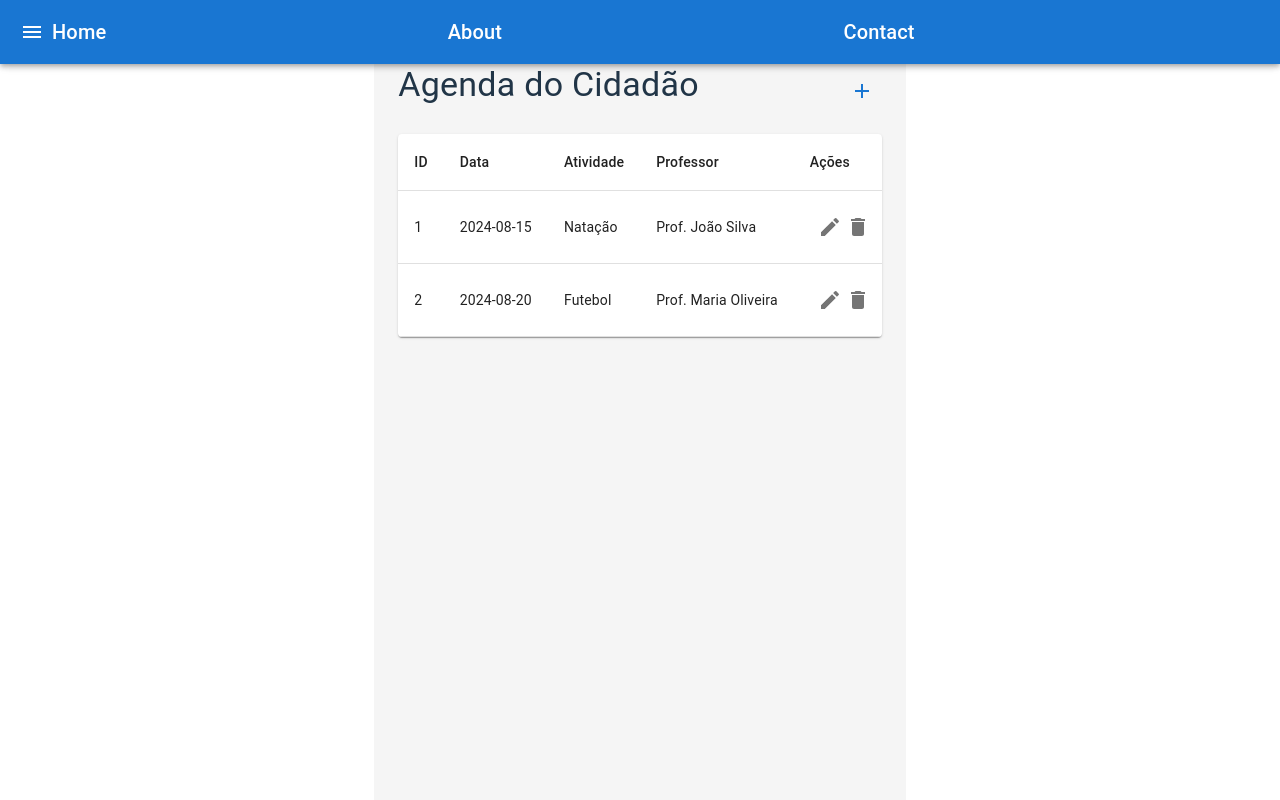
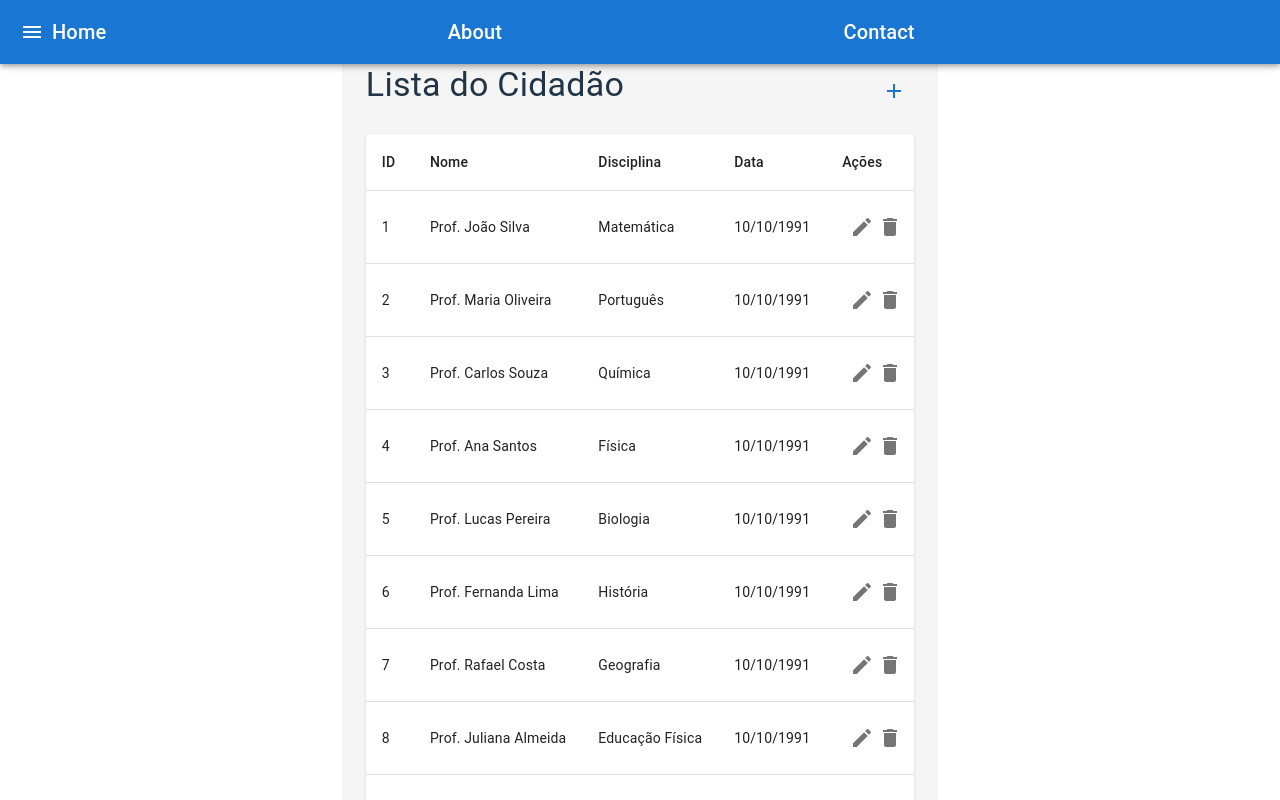
Before and after one commit to Erickfonseca1/sgiep-front, a React (Vite) app: page /citizenschedule in a window 1280 px wide. Built offline with nearby package versions, Linux system fonts and the light colour scheme.

Commit message:
fix lists

```diff
--- a/src/Pages/CitizenSchedule/index.tsx
+++ b/src/Pages/CitizenSchedule/index.tsx
@@ -11,38 +11,69 @@ import {
   Paper,
   IconButton,
   Tooltip,
+  TablePagination,
 } from '@mui/material';
 import EditIcon from '@mui/icons-material/Edit';
 import DeleteIcon from '@mui/icons-material/Delete';
 import AddIcon from '@mui/icons-material/Add';
 import { Types } from '../../Types/CitizenScheduleTypes/types';
 
-const CitizenAgenda: React.FC = () => {
-  const [agendaItems, setAgendaItems] = useState<Types[]>([
-    { id: 1, date: '2024-08-15', modality: 'Natação', teacherName: 'Prof. João Silva' },
-    { id: 2, date: '2024-08-20', modality: 'Futebol', teacherName: 'Prof. Maria Oliveira' },
+const CitizenList: React.FC = () => {
+  const [citizens, setCitizens] = useState<Types[]>([
+    { id: 1, teacherName: 'Prof. João Silva', modality: 'Matemática', date: '10/10/1991' },
+    { id: 2, teacherName: 'Prof. Maria Oliveira', modality: 'Português', date: '10/10/1991' },
+    { id: 3, teacherName: 'Prof. Carlos Souza', modality: 'Química', date: '10/10/1991' },
+    { id: 4, teacherName: 'Prof. Ana Santos', modality: 'Física', date: '10/10/1991' },
+    { id: 5, teacherName: 'Prof. Lucas Pereira', modality: 'Biologia', date: '10/10/1991' },
+    { id: 6, teacherName: 'Prof. Fernanda Lima', modality: 'História', date: '10/10/1991' },
+    { id: 7, teacherName: 'Prof. Rafael Costa', modality: 'Geografia', date: '10/10/1991' },
+    { id: 8, teacherName: 'Prof. Juliana Almeida', modality: 'Educação Física', date: '10/10/1991' },
+    { id: 9, teacherName: 'Prof. Mariana Souza', modality: 'Artes', date: '10/10/1991' },
+    { id: 10, teacherName: 'Prof. Pedro Gomes', modality: 'Inglês', date: '10/10/1991' },
+    { id: 11, teacherName: 'Prof. Carolina Rodrigues', modality: 'Literatura', date: '10/10/1991' },
+    { id: 12, teacherName: 'Prof. Gustavo Martins', modality: 'Filosofia', date: '10/10/1991' },
+    { id: 13, teacherName: 'Prof. Beatriz Silva', modality: 'Sociologia', date: '10/10/1991' },
+    { id: 14, teacherName: 'Prof. Daniel Pereira', modality: 'Religião', date: '10/10/1991' },
+    { id: 15, teacherName: 'Prof. Roberta Oliveira', modality: 'Educação Artística', date: '10/10/1991' },
+    { id: 16, teacherName: 'Prof. Jorge Fernandes', modality: 'Química Orgânica', date: '10/10/1991' },
+    { id: 17, teacherName: 'Prof. Lara Mendes', modality: 'Matemática Aplicada', date: '10/10/1991' },
+    { id: 18, teacherName: 'Prof. Pedro Henrique', modality: 'Física Experimental', date: '10/10/1991' },
+    { id: 19, teacherName: 'Prof. Larissa Silva', modality: 'História do Brasil', date: '10/10/1991' },
+    { id: 20, teacherName: 'Prof. Ricardo Almeida', modality: 'Literatura Brasileira', date: '10/10/1991' },
   ]);
 
+  const [page, setPage] = useState(0);
+  const [rowsPerPage, setRowsPerPage] = useState(10); // Max 10 items per page
+
+  const handleChangePage = (event: React.MouseEvent<HTMLButtonElement> | null, newPage: number) => {
+    setPage(newPage);
+  };
+
+  const handleChangeRowsPerPage = (event: React.ChangeEvent<HTMLInputElement>) => {
+    setRowsPerPage(parseInt(event.target.value, 10));
+    setPage(0); // Reset page to 0 when rows per page changes
+  };
+
   const handleEdit = (id: number) => {
-    console.log(`Editar atividade com ID: ${id}`);
+    console.log(`Editar Cidadão com ID: ${id}`);
   };
 
   const handleDelete = (id: number) => {
-    setAgendaItems(prevItems => prevItems.filter(item => item.id !== id));
-    console.log(`Excluir atividade com ID: ${id}`);
+    setCitizens(prevItems => prevItems.filter(prof => prof.id !== id));
+    console.log(`Excluir Cidadão com ID: ${id}`);
   };
 
   const handleAdd = () => {
-    console.log('Adicionar nova atividade');
+    console.log('Adicionar novo Cidadão');
   };
 
   return (
     <Container>
       <div style={{ display: 'flex', justifyContent: 'space-between', alignItems: 'center' }}>
         <Typography variant="h4" gutterBottom>
-          Agenda do Cidadão
+          Lista do Cidadão
         </Typography>
-        <Tooltip title="Adicionar nova atividade" arrow>
+        <Tooltip title="Adicionar novo professor" arrow>
           <IconButton color="primary" onClick={handleAdd}>
             <AddIcon />
           </IconButton>
@@ -53,24 +84,26 @@ const CitizenAgenda: React.FC = () => {
           <TableHead>
             <TableRow>
               <TableCell>ID</TableCell>
+              <TableCell>Nome</TableCell>
+              <TableCell>Disciplina</TableCell>
               <TableCell>Data</TableCell>
-              <TableCell>Atividade</TableCell>
-              <TableCell>Professor</TableCell>
               <TableCell>Ações</TableCell>
             </TableRow>
           </TableHead>
           <TableBody>
-            {agendaItems.map(item => (
-              <TableRow key={item.id}>
-                <TableCell>{item.id}</TableCell>
-                <TableCell>{item.date}</TableCell>
-                <TableCell>{item.modality}</TableCell>
-                <TableCell>{item.teacherName}</TableCell>
+            {citizens
+              .slice(page * rowsPerPage, page * rowsPerPage + rowsPerPage)
+              .map(citizen => (
+                <TableRow key={citizen.id}>
+                  <TableCell>{citizen.id}</TableCell>
+                  <TableCell>{citizen.teacherName}</TableCell>
+                  <TableCell>{citizen.modality}</TableCell>
+                  <TableCell>{citizen.date}</TableCell>
                   <TableCell>
-                  <IconButton edge="end" aria-label="edit" onClick={() => handleEdit(item.id)}>
+                    <IconButton edge="end" aria-label="edit" onClick={() => handleEdit(citizen.id)}>
                       <EditIcon />
                     </IconButton>
-                  <IconButton edge="end" aria-label="delete" onClick={() => handleDelete(item.id)}>
+                    <IconButton edge="end" aria-label="delete" onClick={() => handleDelete(citizen.id)}>
                       <DeleteIcon />
                     </IconButton>
                   </TableCell>
@@ -79,8 +112,17 @@ const CitizenAgenda: React.FC = () => {
           </TableBody>
         </Table>
       </TableContainer>
+      <TablePagination
+        rowsPerPageOptions={[10]} // Always show 10 items per page
+        component="div"
+        count={citizens.length} // Total number of items
+        rowsPerPage={rowsPerPage}
+        page={page}
+        onPageChange={handleChangePage}
+        onRowsPerPageChange={handleChangeRowsPerPage} // Optionally you can remove this handler if not needed
+      />
     </Container>
   );
 };
 
-export default CitizenAgenda;
+export default CitizenList;
--- a/src/Pages/ProfessorSchedule/index.tsx
+++ b/src/Pages/ProfessorSchedule/index.tsx
@@ -16,7 +16,7 @@ import {
 import EditIcon from '@mui/icons-material/Edit';
 import DeleteIcon from '@mui/icons-material/Delete';
 import AddIcon from '@mui/icons-material/Add';
-import { Types } from '../../Types/ProfessorScheduleTypes/Types';
+import { Types } from '../../Types/ProfessorScheduleTypes/types';
 
 const ProfessorList: React.FC = () => {
   const [professors, setProfessors] = useState<Types[]>([
```
Lines whose indentation alone changed are shown as unchanged.
